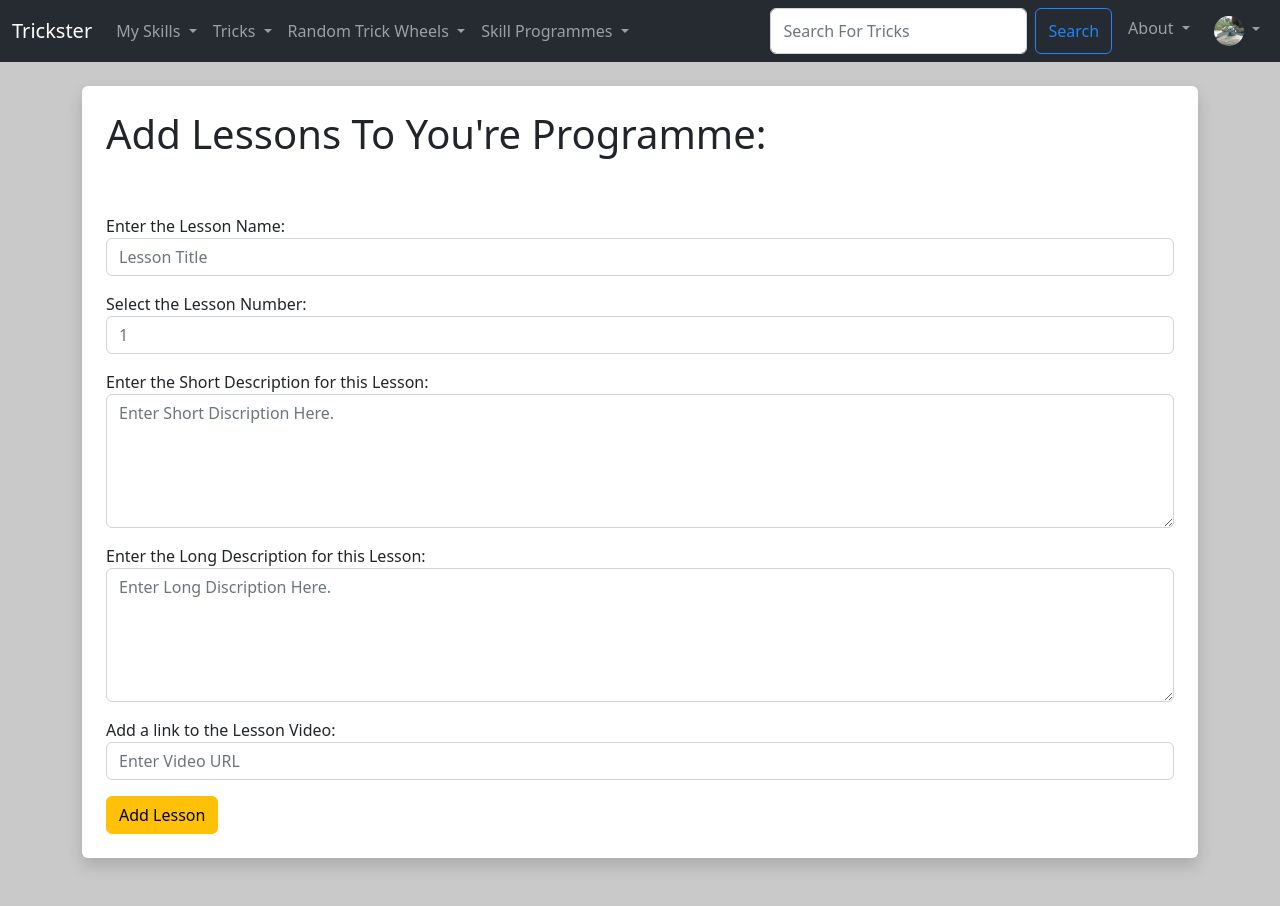
After one commit to KonaHay/Trickster, a Django app: page /add_programme_lessons/1 in a window 1280 px wide. The commit adds this page. Run offline with Django 4.2, Linux system fonts and the light colour scheme; a user stored in the database is signed in; data comes from the database, SQL or seed files in the repository; both versions use the stored data as it was after the commit; some libraries are stand-ins or nearby versions.

Commit message:
More functionality added to the Programme Lessons

```diff
--- a/TricksterMain/admin.py
+++ b/TricksterMain/admin.py
@@ -36,7 +36,7 @@ class TrickProgrammeAdmin(admin.ModelAdmin):
 
 @admin.register(Programme_Lesson)
 class ProgrammeLessonAdmin(admin.ModelAdmin):
-  fields = ('Programme', 'LessonName', 'LessonShortDesc','LessonLongDesc', 'LessonVideo', )
+  fields = ('Programme', 'LessonName', 'LessonNumber', 'LessonShortDesc','LessonLongDesc', 'LessonVideo', )
   list_display = ('LessonName', 'LessonShortDesc',)
-  ordering = ('LessonName',)
+  ordering = ('Programme', 'LessonName',)
   search_fields = ('LessonName', 'Programme',)
--- a/TricksterMain/forms.py
+++ b/TricksterMain/forms.py
@@ -1,6 +1,6 @@
 from django import forms
 from django.forms import ModelForm
-from .models import Trick, Trick_Programme, Category
+from .models import Trick, Trick_Programme, Category, Programme_Lesson
 
 #Form to add a trick to the database.
 class TrickForm(ModelForm):
@@ -44,7 +44,6 @@ class CategoryForm(ModelForm):
       'CategoryImg': forms.ClearableFileInput(attrs={'class':'form-control'}),
     }
 
-#Form to add a trick programme to the database.
 class ProgrammeForm(ModelForm):
   class Meta:
     model = Trick_Programme
@@ -64,3 +63,23 @@ class ProgrammeForm(ModelForm):
       'ProgrammeDiscription': forms.Textarea(attrs={'rows': 5, 'cols': 40, 'class':'form-control', 'placeholder':'Enter discription here.'}),
       'ProgrammeImg': forms.ClearableFileInput(attrs={'class':'form-control'}),
     }
+
+class LessonForm(ModelForm):
+  class Meta:
+    model = Programme_Lesson
+    fields = ('LessonName', 'LessonNumber', 'LessonShortDesc',  'LessonLongDesc',  'LessonVideo')
+    labels = {
+      'LessonName': 'Enter the Lesson Name:',
+      'LessonNumber': 'Select the Lesson Number:',
+      'LessonShortDesc':'Enter the Short Description for this Lesson:',
+      'LessonLongDesc':'Enter the Long Description for this Lesson:',
+      'LessonVideo':'Add a link to the Lesson Video:',
+    }
+
+    widgets = {
+      'LessonName': forms.TextInput(attrs={'class':'form-control', 'placeholder':'Lesson Title'}),
+      'LessonNumber': forms.NumberInput(attrs={'class':'form-control', 'placeholder':'1'}),
+      'LessonShortDesc': forms.Textarea(attrs={'rows': 5, 'cols': 20, 'class':'form-control', 'placeholder':'Enter Short Discription Here.'}),
+      'LessonLongDesc': forms.Textarea(attrs={'rows': 5, 'cols': 40, 'class':'form-control', 'placeholder':'Enter Long Discription Here.'}),
+      'LessonVideo': forms.TextInput(attrs={'class':'form-control', 'placeholder':'Enter Video URL'}),
+    }
--- a/TricksterMain/models.py
+++ b/TricksterMain/models.py
@@ -47,6 +47,7 @@ class Trick_Programme (models.Model):
 class Programme_Lesson (models.Model):
   LessonID = models.AutoField(primary_key=True)
   Programme = models.ForeignKey(Trick_Programme, related_name='lesson', blank=True, null=True, on_delete=models.CASCADE)
+  LessonNumber = models.PositiveIntegerField(null=True, validators=[MinValueValidator(1), MaxValueValidator(10)])
   LessonName = models.CharField(max_length=25)
   LessonShortDesc = models.TextField(blank=True)
   LessonLongDesc = models.TextField(blank=True)
--- /dev/null
+++ b/TricksterMain/templates/main/add_programme_lessons.html
@@ -0,0 +1,16 @@
+{% extends 'main/base.html' %}
+
+{% block content  %}
+  <div class="shadow  p-4 mb-5 bg-body rounded">
+    <h1> Add Lessons To You're Programme: </h1>
+    <br/><br/>
+    <form action="" method=POST enctype="multipart/form-data">
+      {% csrf_token %}
+
+      {{ form.as_p  }}
+
+      <input type="submit" value="Add Lesson" class="btn btn-warning">
+
+    </form>
+  </div>
+{% endblock %}
--- a/TricksterMain/templates/main/add_programme_tricks.html
+++ b/TricksterMain/templates/main/add_programme_tricks.html
@@ -11,7 +11,7 @@
       </div>
       <div class="col-md-3">
         <div class="container align-end">
-          <a class="btn btn-success" href="{%url 'programme-list'%}">Confirm Added Tricks</a>
+          <a class="btn btn-success" href="{%url 'add-programme-success' Programme.ProgrammeID %}">Confirm Added Tricks</a>
         </div>
       </div>
     </div>
--- a/TricksterMain/urls.py
+++ b/TricksterMain/urls.py
@@ -28,6 +28,7 @@ urlpatterns = [
     #Skill Programme URL's
     path('add_programme', views.add_programme, name='add-programme'),
     path('add_programme_success/<programme_id>', views.add_programme_success, name='add-programme-success'),
+    path('add_programme_lessons/<programme_id>', views.add_programme_lessons, name='add-programme-lessons'),
     path('add_programme_tricks_list/<programme_id>', views.add_programme_tricks_list, name='add-programme-tricks-list'),
     path('add_programme_tricks_button/<programme_id>', views.add_programme_tricks_button, name='add-programme-tricks-button'),
     path('remove_programme_tricks_button/<programme_id>', views.remove_programme_tricks_button, name='remove-programme-tricks-button'),
--- a/TricksterMain/views.py
+++ b/TricksterMain/views.py
@@ -10,7 +10,7 @@ from django.core.paginator import Paginator
 from random import shuffle
 
 from .models import Trick, SkillLevel, Trick_Programme, Category, Programme_Lesson
-from .forms import TrickForm, ProgrammeForm, CategoryForm
+from .forms import TrickForm, ProgrammeForm, CategoryForm, LessonForm
 from Users.models import Trickster_User, User_Profile
 
 
@@ -232,7 +232,7 @@ def update_trick(request, trick_id):
 def search_trick(request):
   if request.method == "POST":
     trick_searched = request.POST['trick_searched']
-    tricks =  Trick.objects.filter(TrickName__contains=trick_searched).order_by('TrickRecLevel', 'TrickDifficulty', 'TrickName')
+    tricks = Trick.objects.filter(TrickName__contains=trick_searched).order_by('TrickRecLevel', 'TrickDifficulty', 'TrickName')
 
     return render(request, 'main/search_trick.html', {'trick_searched':trick_searched, 'tricks':tricks})
   else:
@@ -256,26 +256,49 @@ def trick_card(request, pk):
 
 @permission_required('trick.add_programme', login_url='home')
 def add_programme(request):
-    submitted = False
-    if request.method == "POST":
-      form = ProgrammeForm(request.POST, request.FILES)
-      if form.is_valid():
-        new_programme = form.save()
-        #need to pass the ProgrammeID after its been created.
-        programme = new_programme
-        return HttpResponseRedirect('/add_programme_success/%d'%programme.ProgrammeID)
-    else:
-      form = ProgrammeForm
-      if 'submitted' in request.GET:
-        submitted = True
-        messages.success(request, ("Trick Programme Added Successfully!"))
-    return render(request, 'main/add_programme.html', {'form':form, 'submitted':submitted})
+  submitted = False
+  if request.method == "POST":
+    form = ProgrammeForm(request.POST, request.FILES)
+    if form.is_valid():
+      new_programme = form.save()
+      #need to pass the ProgrammeID after its been created.
+      programme = new_programme
+      return HttpResponseRedirect('/add_programme_success/%d'%programme.ProgrammeID)
+  else:
+    form = ProgrammeForm
+    if 'submitted' in request.GET:
+      submitted = True
+      messages.success(request, ("Trick Programme Added Successfully!"))
+  return render(request, 'main/add_programme.html', {'form':form, 'submitted':submitted})
 
+# ======================================================================================================================================
 
 def add_programme_success(request, programme_id):
   Programme = Trick_Programme.objects.get(pk=programme_id)
 
   return render(request, 'main/add_programme_success.html', {'Programme':Programme})
+
+# ======================================================================================================================================
+
+@permission_required('trick.add_programme', login_url='home')
+def add_programme_lessons(request, programme_id):
+
+  Programme = Trick_Programme.objects.get(pk=programme_id)
+
+  submitted = False
+  if request.method == "POST":
+    form = LessonForm(request.POST, request.FILES)
+    if form.is_valid():
+      form.instance.Programme = Programme
+      form.save()
+      messages.success(request, ("Lesson Added Successfully!"))
+      return HttpResponseRedirect('/add_programme_success/%d'%Programme.ProgrammeID)
+  else:
+    form = LessonForm
+    if 'submitted' in request.GET:
+      submitted = True
+      messages.success(request, ("Lesson Added Successfully!"))
+  return render(request, 'main/add_programme_lessons.html', {'Programme':Programme, 'form':form, 'submitted':submitted})
 
 # ======================================================================================================================================
 
@@ -349,7 +372,8 @@ def programme_list(request):
 def view_programme(request, programme_id):
   Programme = Trick_Programme.objects.get(pk=programme_id)
   Programme_Tricks = Programme.ProgrammeTricks.order_by('TrickRecLevel', 'TrickDifficulty', 'TrickName')
-  Lessons = Programme_Lesson.objects.get(Programme=programme_id)
+
+  Lessons = Programme_Lesson.objects.filter(Programme=programme_id).order_by('LessonNumber')
   return render(request, 'main/view_programme.html', {'Programme':Programme, 'Programme_Tricks':Programme_Tricks, 'Lessons':Lessons})
 
 # ======================================================================================================================================
```
Also changed, not shown: TricksterMain/templates/main/add_programme_success.html (+13 -1 lines), TricksterMain/templates/main/view_programme.html (+14 -7 lines), TricksterMain/migrations/0012_programme_lesson_lessonnumber.py (added), db.sqlite3.
